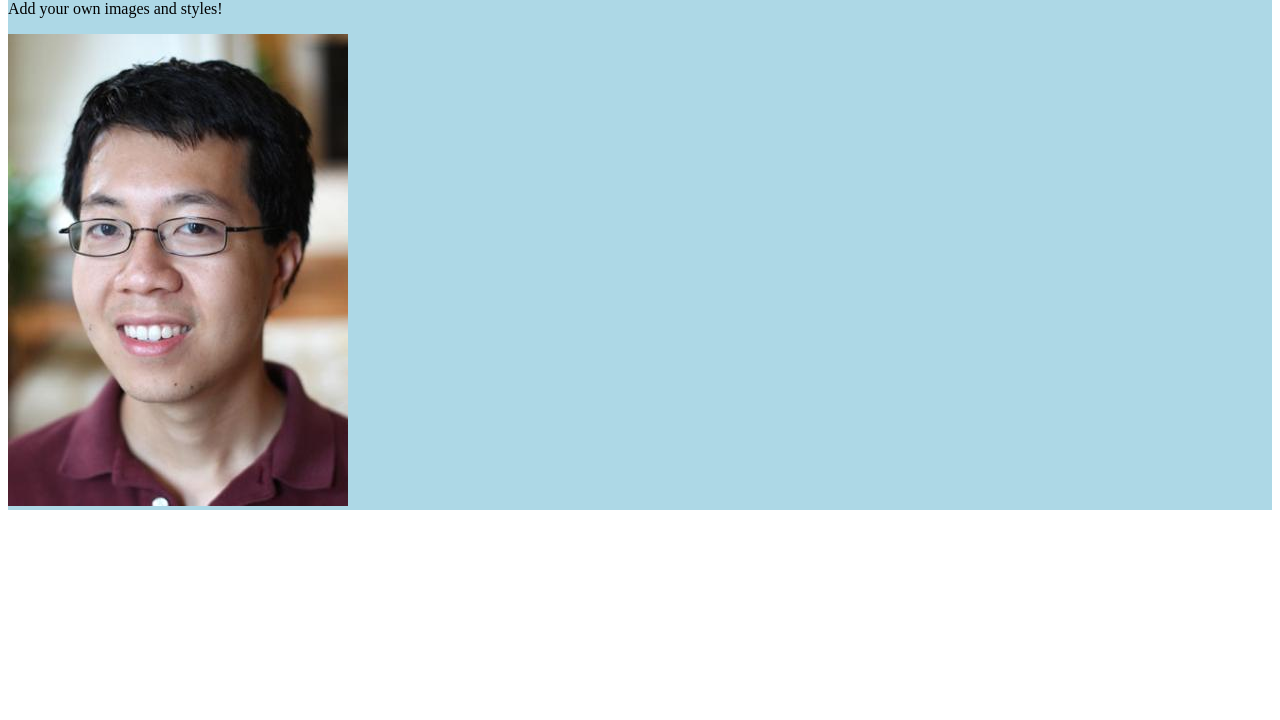
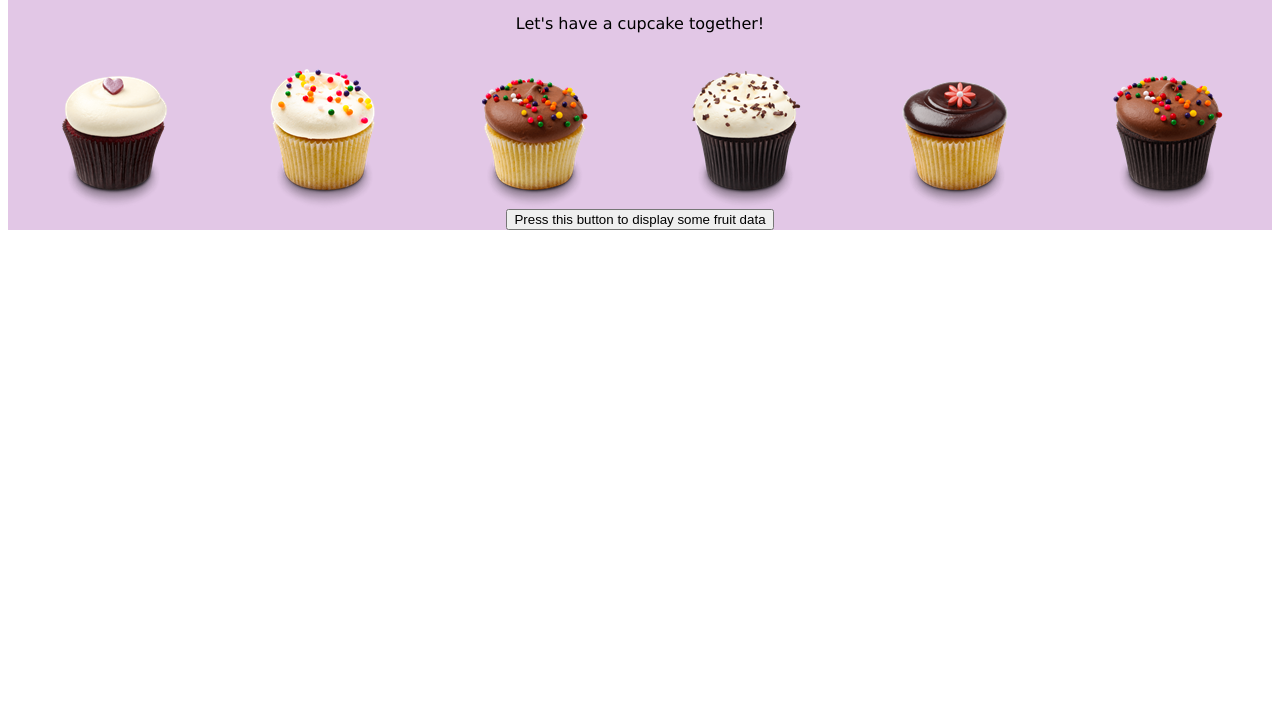
Before and after one commit to mmenz01/cs1300lab3, a plain HTML site: page index.html in a window 1280 px wide. Shown: the part 80-800 px from the top of the page. Drawn offline with Linux system fonts and the light colour scheme.

Commit message:
Final product

```diff
--- a/app.js
+++ b/app.js
@@ -31,11 +31,27 @@ const updatePage = async () => {
   // TODO: Use either `map` and/or `filter` to extract some data from the array of fruit objects
   // For example, find "name of all fruits whose sugar > 15",
 
+  const filteredFruits = fruitsArray.filter((item) => {
+    return item.nutritions.calories < 100;
+  })
+
   // TODO: Create a new HTML element to display your data
 
+  const healthyFruits = filteredFruits.map((item) => {
+    return item.name;
+  }
+  )
+
+  const newElement = document.createElement('div');
+  newElement.innerHTML = "These are fruits under 100 calories: " + JSON.stringify(healthyFruits);
+
   // TODO: Append your new element to the page
+  gallery.append(newElement);
 
 }
+
+
+
 
 // SAMPLE CODE of how to create and append a new HTML element to the page
 const exampleAddElement = () => {
--- a/index.html
+++ b/index.html
@@ -11,16 +11,21 @@
   <!-- page content goes into <body> -->
   <body>
     <div id="cs1300-gallery">
-      <h1>Welcome to my bakery</h1>
-      <p>Add your own images and styles!</p>
+      <h1>Bruno's Bakery</h1>
+      <p>Let's have a cupcake together!</p>
 
       <!-- TODO: PART I Add your own images and use CSS flex to make sure they work on different screen sizes -->
       <div class="gallery-container">
-        <img class="gallery-item" src="./assets/jeff.jpg" alt="jeff watching u">
+        <img class="gallery-item" src="./assets/GetImage.png" alt="Red Velvet">
+        <img class="gallery-item" src="./assets/GetImage-1.png" alt="Vanilla Sprinkle">
+        <img class="gallery-item" src="./assets/GetImage-2.png" alt="Chocolate Sprinkle">
+        <img class="gallery-item" src="./assets/GetImage-3.png" alt="Chocolate Shavings">
+        <img class="gallery-item" src="./assets/GetImage-4.png" alt="Chocolate Flower">
+        <img class="gallery-item" src="./assets/GetImage-5.png" alt="Double Chocolate">
       </div>
 
       <!-- TODO: PART II Uncomment the line below, and hook up this button to display data from an API -->
-      <!-- <button onclick="updatePage()">Press this button to display some fruit data</button> -->
+      <button onclick="updatePage()">Press this button to display some fruit data</button>
     </div>
   </body>
 
--- a/styles.css
+++ b/styles.css
@@ -1,5 +1,5 @@
 #cs1300-gallery {
-  background-color: lightblue;
+  background-color: rgb(226, 199, 230);
 }
 
 /* Uncomment below if images are way too big.
@@ -11,4 +11,15 @@ Selects all image tags and makes them 500px;
 
 .gallery-container {
   /* TODO add styles (hint: use flex!) https://www.w3schools.com/cssref/ */
+  display: flex;
+  justify-content: space-around;
+  flex-direction: row;
+  flex-wrap: wrap;
 }
+
+#cs1300-gallery {
+  text-align: center;
+  overflow-wrap: break-word;
+  font-family: 'Lucida Sans', 'Lucida Sans Regular', 'Lucida Grande', 'Lucida Sans Unicode', Geneva, Verdana, sans-serif;
+  padding-top: 5px;
+}
```
Also changed, not shown: assets/GetImage-1.png (added), assets/GetImage-2.png (added), assets/GetImage-3.png (added), assets/GetImage-4.png (added), assets/GetImage-5.png (added), assets/GetImage.png (added).
